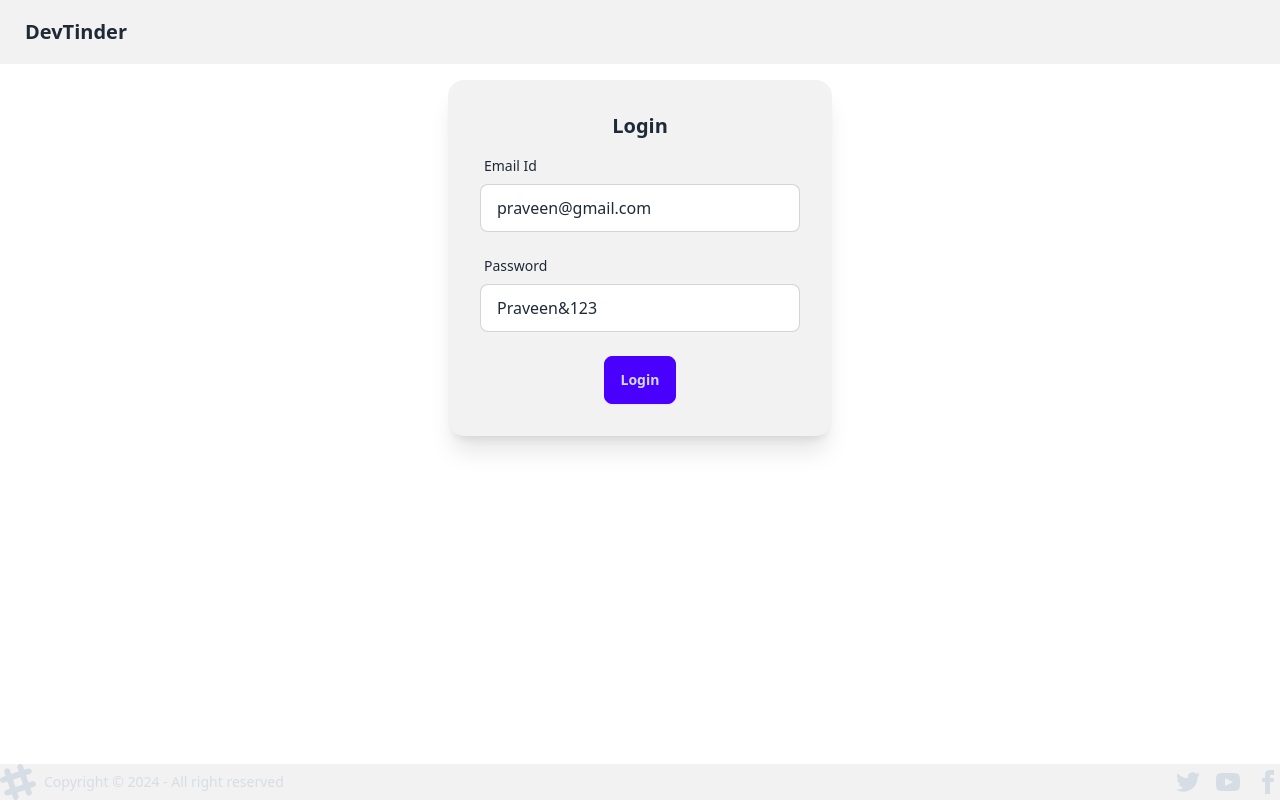
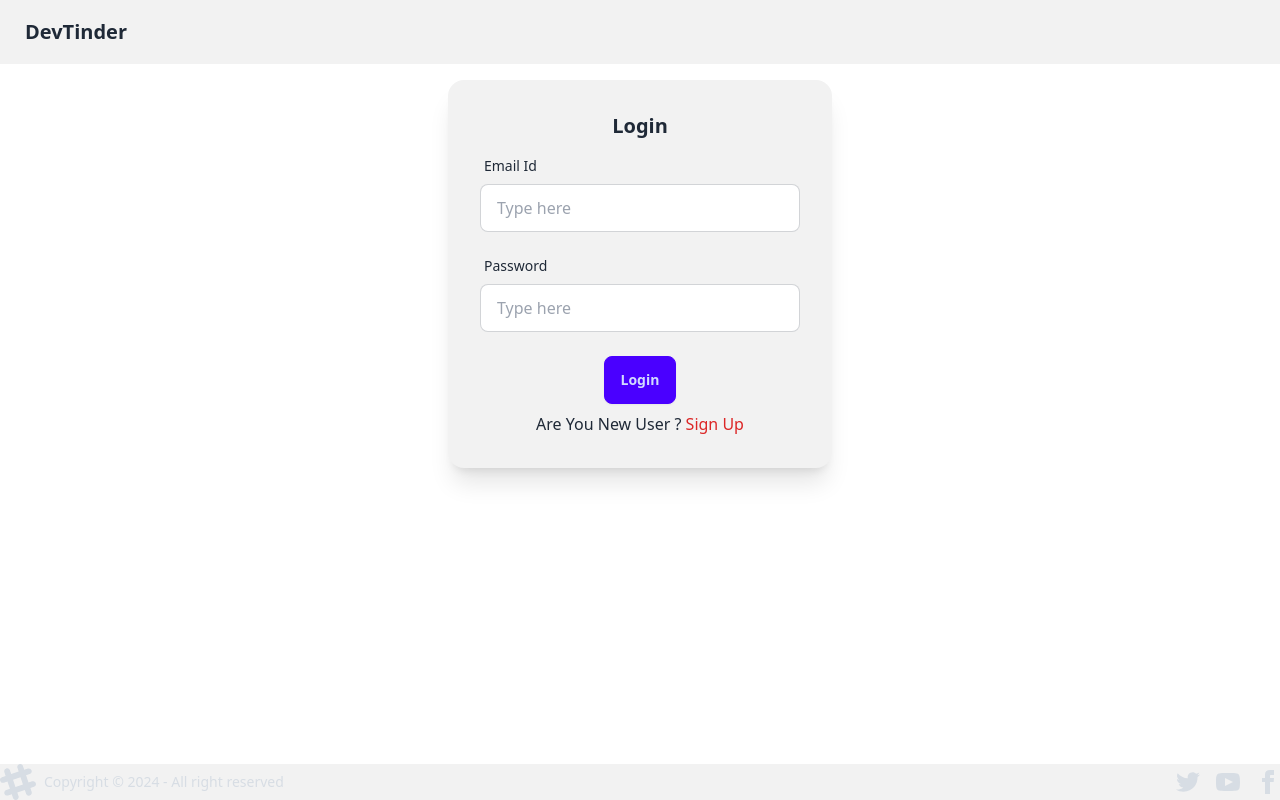
Before and after one commit to Praveen-BE/DevTinderUI, a React (Vite) app: page /login in a window 1280 px wide. Built offline with nearby package versions, Linux system fonts and the light colour scheme; no server answers.

Commit message:
Sign Up Form & Some Funtionalities

```diff
--- a/src/component/EditProfile.jsx
+++ b/src/component/EditProfile.jsx
@@ -2,17 +2,17 @@ import { useState } from "react";
 import { useDispatch, useSelector } from "react-redux";
 import UserCard from "./userCard";
 import axios from "axios";
-import { BASE_URL } from "../constants";
+import { BASE_URL, defaultProfile } from "../constants";
 import { addUser } from "../utils/userSlice";
 
 const EditProfile = () => {
   const user = useSelector((store) => store.user);
   const [firstName, setFirstName] = useState(user?.firstName);
   const [lastName, setlastName] = useState(user?.lastName);
-  const [age, setAge] = useState(user?.age);
+  const [age, setAge] = useState(user?.age || "");
   const [gender, setGender] = useState(user?.gender);
-  const [about, setAbout] = useState(user?.about);
-  const [photoUrl, setPhotoUrl] = useState(user?.photoUrl);
+  const [about, setAbout] = useState(user?.about || "");
+  const [photoUrl, setPhotoUrl] = useState(user?.photoUrl || defaultProfile);
   const [Error, setError] = useState("");
   const [saveNotification, setSaveNotification] = useState(false);
   const dispatch = useDispatch();
--- a/src/component/Login.jsx
+++ b/src/component/Login.jsx
@@ -6,8 +6,11 @@ import { useNavigate } from "react-router-dom";
 import { BASE_URL } from "../constants";
 
 const Login = () => {
-  const [emailId, setEmailId] = useState("praveen@gmail.com");
-  const [password, setPassword] = useState("Praveen&123");
+  const [isLoginForm, setIsLoginForm] = useState(true);
+  const [firstName, setFirstName] = useState("");
+  const [lastName, setLastName] = useState("");
+  const [emailId, setEmailId] = useState("");
+  const [password, setPassword] = useState("");
   const [Error, setError] = useState("");
   const dispatch = useDispatch();
   const navigate = useNavigate();
@@ -30,12 +33,64 @@ const Login = () => {
     }
   };
 
+  const makeSignUpCall = async () => {
+    try {
+      const res = await axios.post(
+        BASE_URL + "/signup",
+        {
+          firstName,
+          lastName,
+          emailId,
+          password,
+        },
+        { withCredentials: true }
+      );
+      dispatch(addUser(res.data.data));
+      navigate("/editprofile");
+    } catch (err) {
+      console.error(err);
+    }
+  };
+
   return (
     <>
       <div className="flex justify-center mt-4">
         <div className="card bg-base-200 w-96 shadow-xl">
           <div className="card-body">
-            <h2 className="card-title justify-center">Login</h2>
+            <h2 className="card-title justify-center">
+              {" "}
+              {isLoginForm ? "Login" : "Sign Up"}
+            </h2>
+
+            {!isLoginForm && (
+              <>
+                <label className="form-control w-full max-w-xs mb-2">
+                  <div className="label">
+                    <span className="label-text">First Name</span>
+                  </div>
+                  <input
+                    type="text"
+                    placeholder="Type here"
+                    className="input input-bordered w-full max-w-xs"
+                    value={firstName}
+                    onChange={(e) => setFirstName(e.target.value)}
+                  />
+                </label>
+                <label className="form-control w-full max-w-xs mb-2">
+                  <div className="label">
+                    <span className="label-text">Last Name</span>
+                  </div>
+                  <input
+                    type="text"
+                    placeholder="Type here"
+                    className="input input-bordered w-full max-w-xs"
+                    value={lastName}
+                    onChange={(e) => setLastName(e.target.value)}
+                  />
+                </label>
+              </>
+            )}
+
             <label className="form-control w-full max-w-xs mb-2">
               <div className="label">
                 <span className="label-text">Email Id</span>
@@ -48,6 +103,7 @@ const Login = () => {
                 onChange={(e) => setEmailId(e.target.value)}
               />
             </label>
+
             <label className="form-control w-full max-w-xs mb-2">
               <div className="label">
                 <span className="label-text">Password</span>
@@ -62,10 +118,36 @@ const Login = () => {
             </label>
             <p className="text-red-600">{Error}</p>
             <div className="card-actions justify-center">
-              <button className="btn btn-primary" onClick={makeLoginApiCall}>
-                Login
+              <button
+                className="btn btn-primary"
+                onClick={isLoginForm ? makeLoginApiCall : makeSignUpCall}
+              >
+                {isLoginForm ? "Login" : "Sign Up"}
               </button>
             </div>
+            <h1 className="text-center">
+              {isLoginForm ? (
+                <>
+                  Are You New User ?{" "}
+                  <span
+                    className="text-red-600"
+                    onClick={() => setIsLoginForm(false)}
+                  >
+                    Sign Up
+                  </span>
+                </>
+              ) : (
+                <>
+                  Already have Account here{" "}
+                  <span
+                    className="text-red-600"
+                    onClick={() => setIsLoginForm(true)}
+                  >
+                    Login !
+                  </span>
+                </>
+              )}
+            </h1>
           </div>
         </div>
       </div>
--- a/src/constants.js
+++ b/src/constants.js
@@ -1 +1,4 @@
 export const BASE_URL = "http://localhost:7777";
+
+export const defaultProfile =
+  "https://th.bing.com/th?q=Default+Profile+Avatar+PNG&w=120&h=120&c=1&rs=1&qlt=90&cb=1&dpr=1.3&pid=InlineBlock&mkt=en-IN&cc=IN&setlang=en&adlt=moderate&t=1&mw=247";
```
Also changed, not shown: 1 other file (tests, documents, lock files or other folders).
